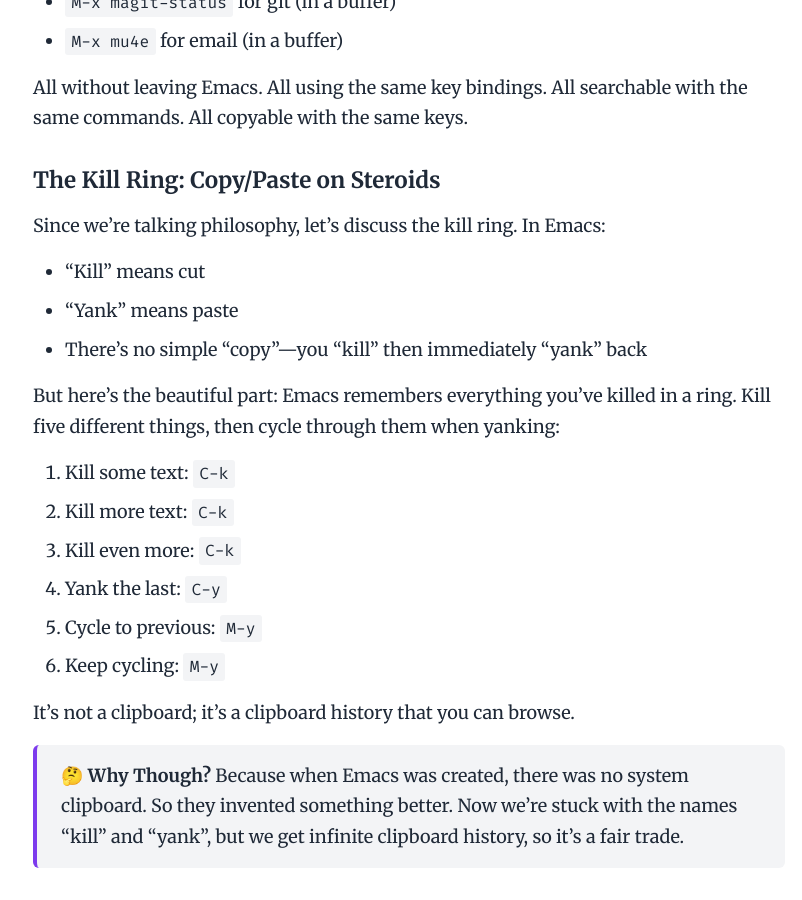
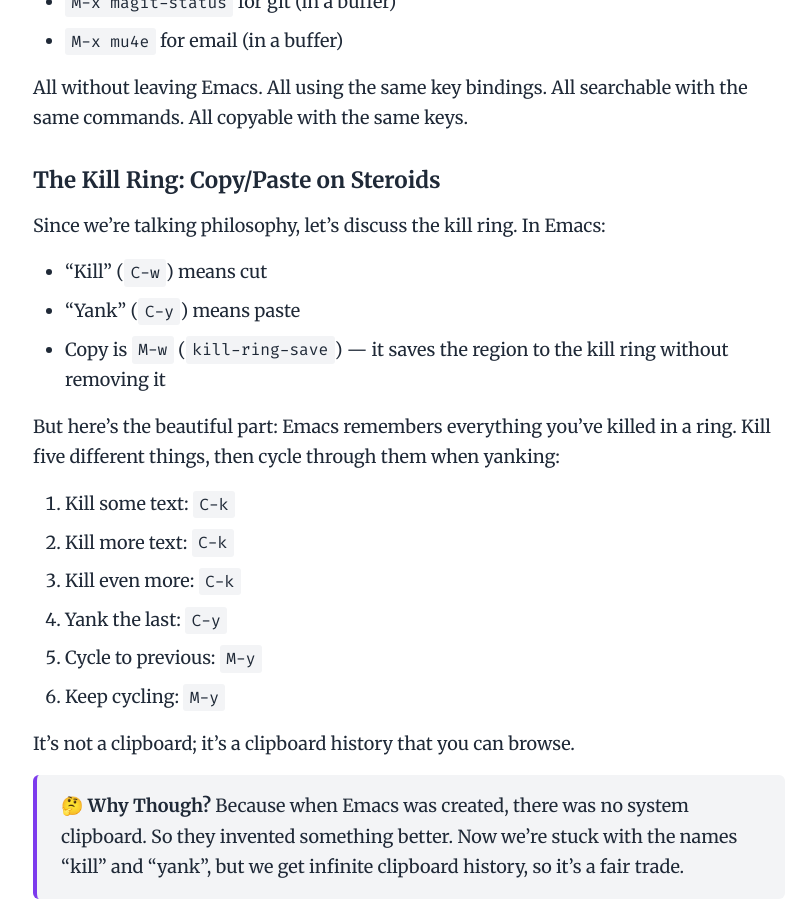
Before and after one commit to cloudstreet-dev/Emacs-for-Goodness-Sake, a Jekyll site: the page built from _chapters/02-philosophy.md, in a window 1280 px wide and 900 px high, scrolled down 6704 px. Shown: the whole window, without its empty margins (231-1033 px from the left). Built offline with Jekyll 4.4.1, drawn with Linux system fonts in a browser that asks for light colours.

Commit message:
Correct kill ring copy claim in philosophy chapter
The chapter said there's no simple copy in Emacs and that you
kill-then-yank instead, but M-w (kill-ring-save) has always been
the plain copy command and is on the standard refcard. Fixed with
thanks to @MatthewVernon. Closes #1.

Co-Authored-By: Claude Opus 4.7 (1M context) <noreply@anthropic.com>

```diff
--- a/_chapters/02-philosophy.md
+++ b/_chapters/02-philosophy.md
@@ -181,9 +181,9 @@ All without leaving Emacs. All using the same key bindings. All searchable with
 ### The Kill Ring: Copy/Paste on Steroids
 
 Since we're talking philosophy, let's discuss the kill ring. In Emacs:
-- "Kill" means cut
-- "Yank" means paste
-- There's no simple "copy"—you "kill" then immediately "yank" back
+- "Kill" (`C-w`) means cut
+- "Yank" (`C-y`) means paste
+- Copy is `M-w` (`kill-ring-save`) — it saves the region to the kill ring without removing it
 
 But here's the beautiful part: Emacs remembers everything you've killed in a ring. Kill five different things, then cycle through them when yanking:
 
```
